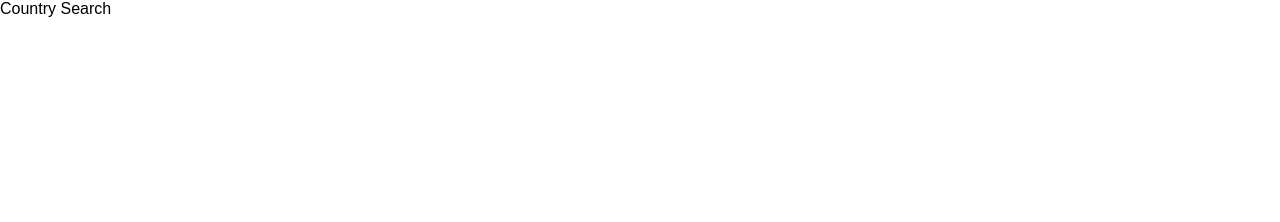
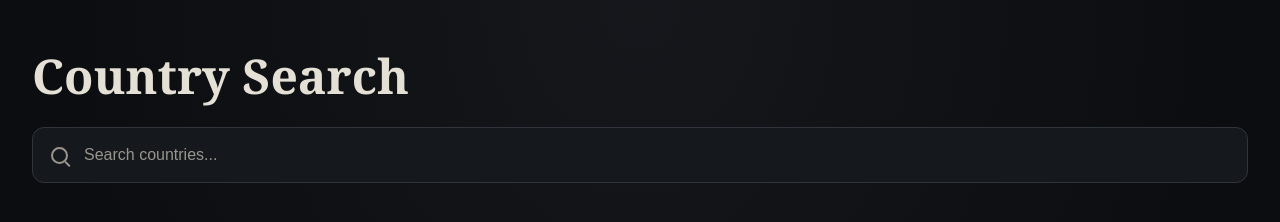
Before and after one commit to everysecounts/country-search, a website built with Vite: page src/index.html in a window 1280 px wide. Built offline with nearby package versions, Linux system fonts and the light colour scheme.

Commit message:
feat: add initial ui structure and search input

```diff
--- a/src/style.css
+++ b/src/style.css
@@ -1,14 +1,198 @@
+:root {
+  color-scheme: dark;
+
+  --color-background: #0b0d10;
+  --color-surface: #15181d;
+  --color-surface-hover: #1c2026;
+  --color-border: #30353d;
+  --color-text: #e5e0d5;
+  --color-text-muted: #99958d;
+  --color-accent: #d6a64e;
+  --color-accent-light: #f0c878;
+  --font-main: arial, sans-serif;
+  --font-heading: georgia, serif;
+  --content-width: 1440px;
+}
+
 * {
   box-sizing: border-box;
 }
 
-html,
-body {
+html {
   min-width: 320px;
   min-height: 100%;
-  margin: 0;
+  background: var(--color-background);
 }
 
 body {
-  font-family: Arial, sans-serif;
+  position: relative;
+  display: flex;
+  flex-direction: column;
+  gap: 32px;
+  min-width: 320px;
+  min-height: 100vh;
+  margin: 0;
+  padding: 48px 32px;
+  overflow-x: hidden;
+  color: var(--color-text);
+  font-family: var(--font-main);
+  background:
+    radial-gradient(ellipse at 50% 0%, rgb(39 43 49 / 35%), transparent 65%),
+    var(--color-background);
+
+  &::before {
+    position: fixed;
+    z-index: -1;
+    inset: 0;
+    background: repeating-radial-gradient(
+      ellipse at 0% 0%,
+      transparent 0 38px,
+      rgb(255 255 255 / 4%) 39px 40px,
+      transparent 41px 48px
+    );
+    content: '';
+    pointer-events: none;
+  }
 }
+
+.header {
+  display: flex;
+  flex-direction: column;
+  gap: 24px;
+  width: min(100%, var(--content-width));
+  margin-inline: auto;
+
+  .header__title {
+    margin: 0;
+    color: var(--color-text);
+    font-family: var(--font-heading);
+    font-size: clamp(32px, 4vw, 48px);
+    font-weight: 600;
+    line-height: 1.15;
+  }
+}
+
+.search {
+  display: flex;
+  align-items: center;
+  gap: 16px;
+  min-height: 56px;
+  padding: 0 18px;
+  border: 1px solid var(--color-border);
+  border-radius: 12px;
+  background: var(--color-surface);
+  transition:
+    border-color 180ms ease,
+    box-shadow 180ms ease;
+
+  &:focus-within {
+    border-color: var(--color-accent);
+    box-shadow: 0 0 0 2px rgb(214 166 78 / 12%);
+  }
+
+  .search__icon {
+    position: relative;
+    flex: 0 0 17px;
+    width: 17px;
+    height: 17px;
+    border: 2px solid var(--color-text-muted);
+    border-radius: 50%;
+
+    &::after {
+      position: absolute;
+      right: -5px;
+      bottom: -3px;
+      width: 7px;
+      height: 2px;
+      border-radius: 2px;
+      background: var(--color-text-muted);
+      content: '';
+      transform: rotate(45deg);
+    }
+  }
+
+  .search__input {
+    flex: 1;
+    width: 100%;
+    min-width: 0;
+    padding: 15px 0;
+    border: 0;
+    outline: 0;
+    color: var(--color-text);
+    font: inherit;
+    font-size: 16px;
+    background: transparent;
+
+    &::placeholder {
+      color: var(--color-text-muted);
+    }
+
+    &::-webkit-search-cancel-button {
+      cursor: pointer;
+    }
+  }
+}
+
+.main {
+  display: grid;
+  grid-template-columns: minmax(0, 1fr);
+  gap: 24px;
+  width: min(100%, var(--content-width));
+  margin-inline: auto;
+
+  &:has(.details:not([hidden])) {
+    grid-template-columns:
+      minmax(0, 1.4fr)
+      minmax(340px, 1fr);
+  }
+}
+
+.main[hidden] {
+  display: none;
+}
+
+.results,
+.details {
+  min-width: 0;
+  padding: 20px;
+  border: 1px solid var(--color-border);
+  border-radius: 14px;
+  background: rgb(21 24 29 / 90%);
+}
+
+.details[hidden] {
+  display: none;
+}
+
+@media (width <= 900px) {
+  body {
+    padding: 32px 20px;
+  }
+
+  .main {
+    &:has(.details:not([hidden])) {
+      grid-template-columns: minmax(0, 1fr);
+    }
+  }
+}
+
+@media (width <= 480px) {
+  body {
+    gap: 24px;
+    padding: 24px 16px;
+  }
+
+  .header {
+    gap: 18px;
+  }
+
+  .search {
+    min-height: 50px;
+    padding-inline: 14px;
+  }
+
+  .results,
+  .details {
+    padding: 14px;
+  }
+}
--- /dev/null
+++ b/src/types/element.ts
@@ -0,0 +1,7 @@
+type ElementOptions = {
+  className?: string;
+  textContent?: string;
+  attributes?: Record<string, string>;
+};
+
+export type { ElementOptions };
--- a/src/ui/app.ts
+++ b/src/ui/app.ts
@@ -1,5 +1,11 @@
+import { createHeader } from '@/ui/components/Header';
+import { createMain } from '@/ui/components/Main';
+
 function createApp(root: HTMLElement): void {
-  root.textContent = 'Country Search';
+  const { element: header } = createHeader();
+  const main = createMain();
+
+  root.replaceChildren(header, main);
 }
 
 export { createApp };
--- /dev/null
+++ b/src/ui/components/CountryDetails.ts
@@ -0,0 +1,13 @@
+import { createElement } from '@/utils/createElement';
+
+function createCountryDetails(): HTMLElement {
+  return createElement('aside', {
+    className: 'details',
+    attributes: {
+      'aria-label': 'Country details',
+      hidden: '',
+    },
+  });
+}
+
+export { createCountryDetails };
--- /dev/null
+++ b/src/ui/components/Header.ts
@@ -0,0 +1,49 @@
+import { createElement } from '@/utils/createElement';
+
+function createHeader(): {
+  element: HTMLElement;
+  input: HTMLInputElement;
+} {
+  const title = createElement('h1', {
+    className: 'header__title',
+    textContent: 'Country Search',
+  });
+
+  const input = createElement('input', {
+    className: 'search__input',
+    attributes: {
+      type: 'search',
+      placeholder: 'Search countries...',
+      'aria-label': 'Search countries',
+      autocomplete: 'off',
+    },
+  });
+
+  const search = createElement(
+    'div',
+    {
+      className: 'search',
+    },
+    [
+      createElement('span', {
+        className: 'search__icon',
+        attributes: {
+          'aria-hidden': 'true',
+        },
+      }),
+      input,
+    ],
+  );
+
+  const element = createElement(
+    'header',
+    {
+      className: 'header',
+    },
+    [title, search],
+  );
+
+  return { element, input };
+}
+
+export { createHeader };
--- /dev/null
+++ b/src/ui/components/Main.ts
@@ -0,0 +1,21 @@
+import { createCountryDetails } from '@/ui/components/CountryDetails';
+import { createSearchResults } from '@/ui/components/SearchResults';
+import { createElement } from '@/utils/createElement';
+
+function createMain(): HTMLElement {
+  const results = createSearchResults();
+  const details = createCountryDetails();
+
+  return createElement(
+    'main',
+    {
+      className: 'main',
+      attributes: {
+        hidden: '',
+      },
+    },
+    [results, details],
+  );
+}
+
+export { createMain };
--- /dev/null
+++ b/src/ui/components/SearchResults.ts
@@ -0,0 +1,12 @@
+import { createElement } from '@/utils/createElement';
+
+function createSearchResults(): HTMLElement {
+  return createElement('section', {
+    className: 'results',
+    attributes: {
+      'aria-label': 'Search results',
+    },
+  });
+}
+
+export { createSearchResults };
--- /dev/null
+++ b/src/utils/createElement.ts
@@ -0,0 +1,30 @@
+import type { ElementOptions } from '@/types/element';
+
+function createElement<K extends keyof HTMLElementTagNameMap>(
+  tagName: K,
+  options: ElementOptions = {},
+  children: Node[] = [],
+): HTMLElementTagNameMap[K] {
+  const element = document.createElement(tagName);
+  const { className, textContent, attributes = {} } = options;
+
+  if (className) {
+    element.className = className;
+  }
+
+  if (textContent !== undefined) {
+    element.textContent = textContent;
+  }
+
+  Object.entries(attributes).forEach(([name, value]) => {
+    element.setAttribute(name, value);
+  });
+
+  children.forEach((child) => {
+    element.append(child);
+  });
+
+  return element;
+}
+
+export { createElement };
```
